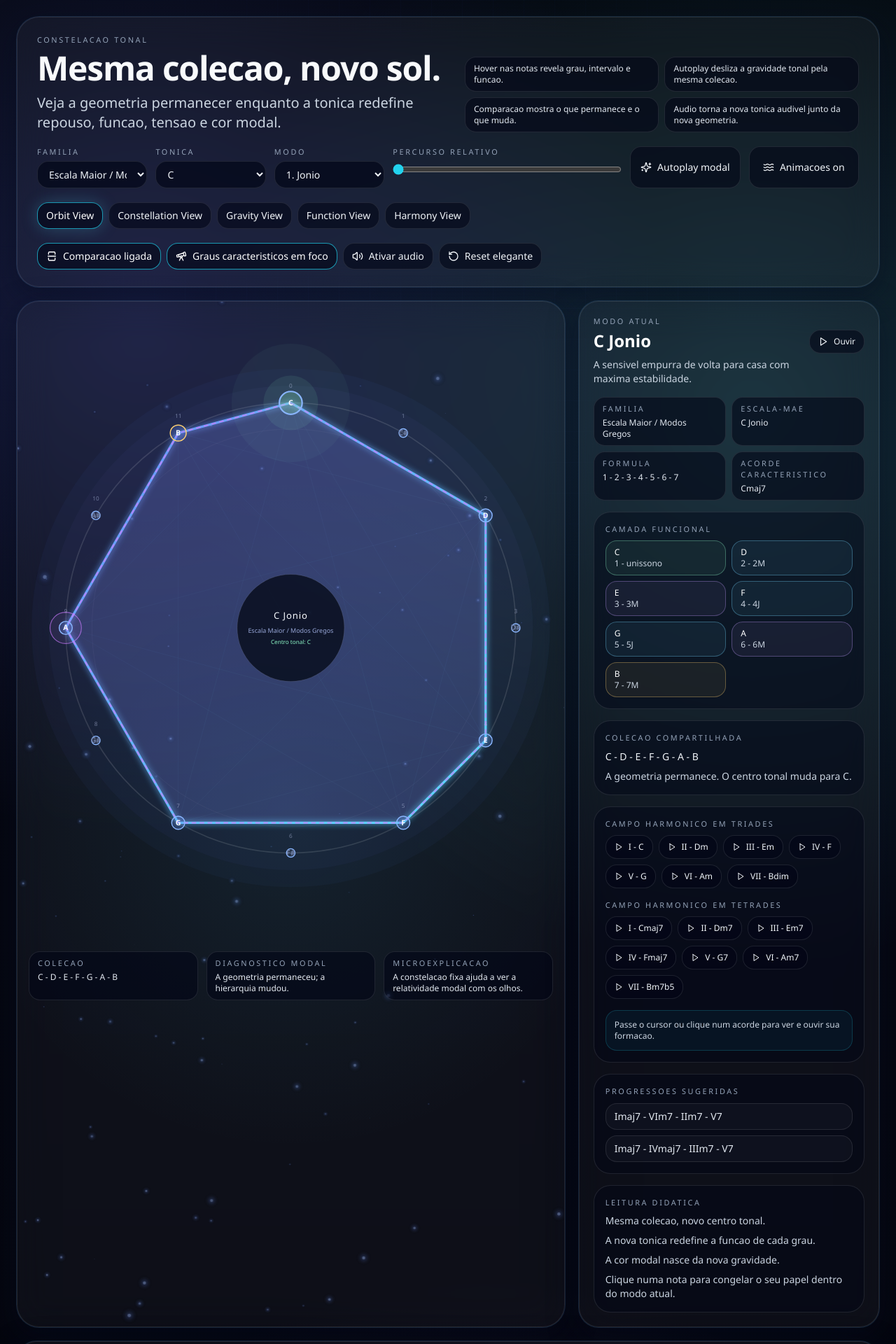
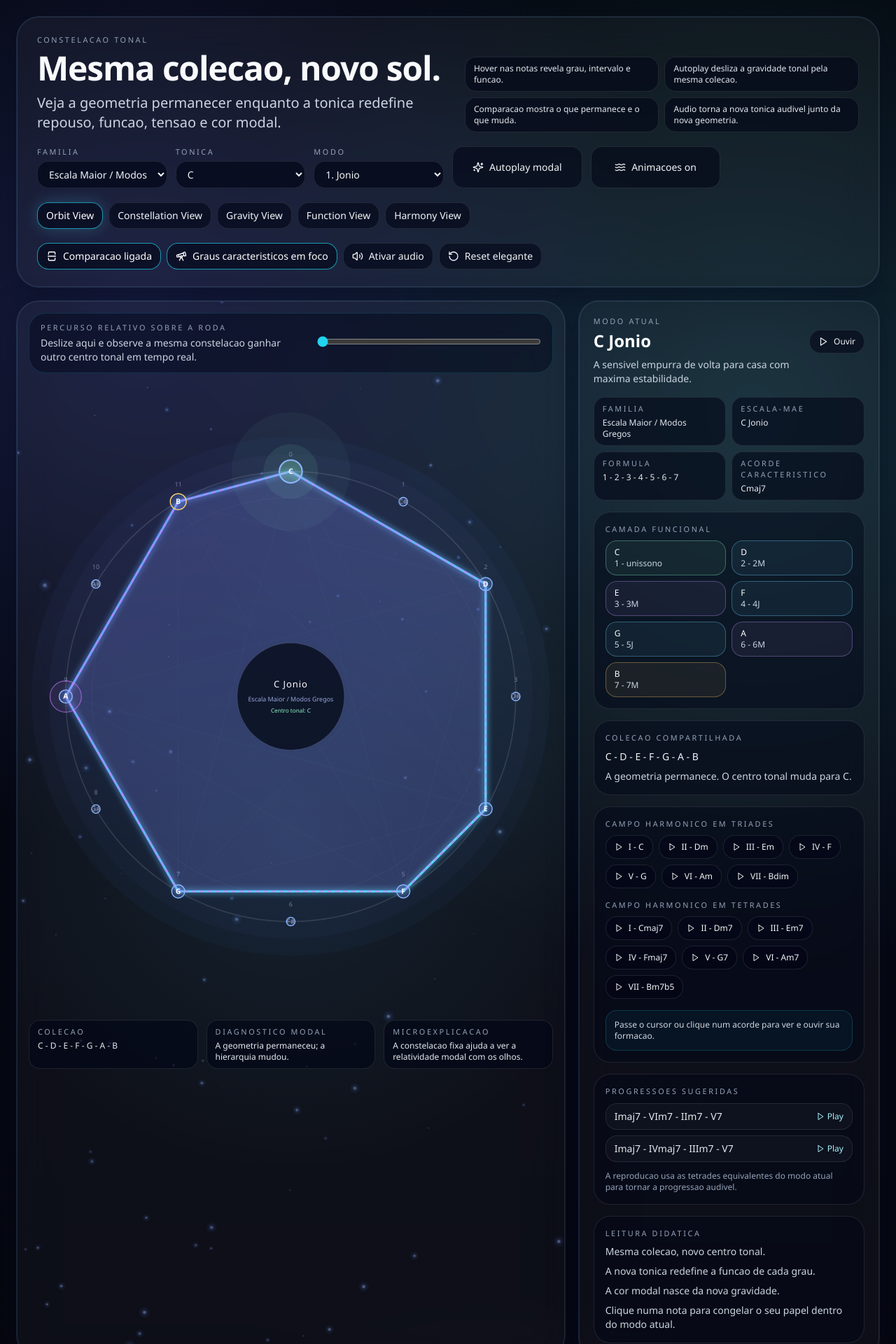
Before and after one commit to Maycon005/constelacao-tonal, a React (Vite) app: page / in a window 1280 px wide. Shown: the top 1920 px of the page at 70% size. Built offline with nearby package versions, Linux system fonts and the light colour scheme; the HTML template or start-up script is replaced by a standard one.

Commit message:
Corrige relativos e refina visual/audio

```diff
--- a/src/App.tsx
+++ b/src/App.tsx
@@ -5,8 +5,8 @@ import { InfoPanel } from "./components/InfoPanel";
 import { ModalVisualizer } from "./components/ModalVisualizer";
 import { RelativeLab } from "./components/RelativeLab";
 import { Tooltip } from "./components/Tooltip";
-import { playChord, playModeSweep, playNote } from "./lib/audio";
-import { buildModalContext, nextRelativeSelection, selectionFromRelativeIndex } from "./lib/music";
+import { playChord, playModeSweep, playNote, playProgression } from "./lib/audio";
+import { buildModalContext, nextRelativeSelection, progressionPlayback, selectionFromRelativeIndex } from "./lib/music";
 import type { HarmonicChord, SelectionState, TooltipState, ViewId } from "./types/music";
 
 const DEFAULT_SELECTION: SelectionState = {
@@ -99,6 +99,11 @@ function App() {
     await playChord(chord);
   };
 
+  const handlePlayProgression = async (progression: string) => {
+    setAudioEnabled(true);
+    await playProgression(progressionPlayback(context, progression));
+  };
+
   const handlePlayNote = async (note: string) => {
     setAudioEnabled(true);
     await playNote(note);
@@ -130,7 +135,6 @@ function App() {
             setAutoplay(false);
             setHighlightCharacteristic(true);
           }}
-          onRelativeModeSlide={(modeIndex) => applySelection(selectionFromRelativeIndex(selection, modeIndex))}
           audioEnabled={audioEnabled}
           onEnableAudio={enableAudio}
           onPlayMode={handlePlayMode}
@@ -145,9 +149,13 @@ function App() {
             animations={animations}
             highlightCharacteristic={highlightCharacteristic}
             pinnedNote={pinnedNote}
+            relativeIndex={selection.modeIndex}
             onPinNote={setPinnedNote}
             onTooltipChange={setTooltip}
             onPlayNote={handlePlayNote}
+            onRelativeIndexChange={(modeIndex) =>
+              applySelection(selectionFromRelativeIndex(selection, modeIndex))
+            }
           />
 
           <InfoPanel
@@ -157,6 +165,7 @@ function App() {
             onChordHover={setHoveredChord}
             onChordPlay={handlePlayChord}
             onModePlay={handlePlayMode}
+            onProgressionPlay={handlePlayProgression}
           />
         </div>
 
--- a/src/components/ControlBar.tsx
+++ b/src/components/ControlBar.tsx
@@ -16,7 +16,6 @@ interface ControlBarProps {
   highlightCharacteristic: boolean;
   onToggleCharacteristic: () => void;
   onReset: () => void;
-  onRelativeModeSlide: (modeIndex: number) => void;
   audioEnabled: boolean;
   onEnableAudio: () => void;
   onPlayMode: () => void;
@@ -36,7 +35,6 @@ export function ControlBar({
   highlightCharacteristic,
   onToggleCharacteristic,
   onReset,
-  onRelativeModeSlide,
   audioEnabled,
   onEnableAudio,
   onPlayMode
@@ -65,7 +63,7 @@ export function ControlBar({
           </div>
         </div>
 
-        <div className="grid gap-3 md:grid-cols-2 xl:grid-cols-7">
+        <div className="grid gap-3 md:grid-cols-2 xl:grid-cols-6">
           <label className="flex flex-col gap-1">
             <span className="panel-label">Familia</span>
             <select
@@ -117,19 +115,6 @@ export function ControlBar({
                 </option>
               ))}
             </select>
-          </label>
-
-          <label className="flex flex-col gap-2 xl:col-span-2">
-            <span className="panel-label">Percurso Relativo</span>
-            <input
-              className="accent-cyan-400"
-              type="range"
-              min={0}
-              max={6}
-              step={1}
-              value={selection.modeIndex}
-              onChange={(event) => onRelativeModeSlide(Number(event.target.value))}
-            />
           </label>
 
           <button className="soft-button flex items-center justify-center gap-2" onClick={onToggleAutoplay}>
--- a/src/components/InfoPanel.tsx
+++ b/src/components/InfoPanel.tsx
@@ -1,6 +1,6 @@
 import { motion } from "framer-motion";
 import { Play } from "lucide-react";
-import { functionColor } from "../lib/music";
+import { functionColor, progressionPlayback } from "../lib/music";
 import type { HarmonicChord, ModalContext } from "../types/music";
 
 interface InfoPanelProps {
@@ -10,6 +10,7 @@ interface InfoPanelProps {
   onChordHover: (chord: HarmonicChord | null) => void;
   onChordPlay: (chord: HarmonicChord) => void;
   onModePlay: () => void;
+  onProgressionPlay: (progression: string) => void;
 }
 
 export function InfoPanel({
@@ -18,9 +19,11 @@ export function InfoPanel({
   hoveredChord,
   onChordHover,
   onChordPlay,
-  onModePlay
+  onModePlay,
+  onProgressionPlay
 }: InfoPanelProps) {
   const pinnedDegree = pinnedNote ? context.degrees.find((degree) => degree.note === pinnedNote) : null;
+  const progressionPreview = hoveredChord ? null : progressionPlayback(context, context.progressions[0] ?? "");
 
   return (
     <aside className="glass-panel rounded-[28px] p-4 md:p-5">
@@ -150,11 +153,24 @@ export function InfoPanel({
           <div className="panel-label mb-2">Progressoes sugeridas</div>
           <div className="space-y-2 text-sm text-slate-200">
             {context.progressions.map((progression) => (
-              <div key={progression} className="rounded-2xl border border-white/10 bg-white/[0.03] px-3 py-2">
-                {progression}
-              </div>
+              <button
+                key={progression}
+                className="flex w-full items-center justify-between rounded-2xl border border-white/10 bg-white/[0.03] px-3 py-2 text-left transition hover:border-cyan-400/35 hover:bg-cyan-400/5"
+                onClick={() => onProgressionPlay(progression)}
+              >
+                <span>{progression}</span>
+                <span className="inline-flex items-center gap-1 text-xs text-cyan-200">
+                  <Play size={12} />
+                  Play
+                </span>
+              </button>
             ))}
           </div>
+          {progressionPreview ? (
+            <div className="mt-3 text-xs text-slate-400">
+              A reproducao usa as tetrades equivalentes do modo atual para tornar a progressao audivel.
+            </div>
+          ) : null}
         </section>
 
         <section className="rounded-[24px] border border-white/10 bg-slate-950/45 p-4">
--- a/src/components/ModalVisualizer.tsx
+++ b/src/components/ModalVisualizer.tsx
@@ -11,9 +11,11 @@ interface ModalVisualizerProps {
   animations: boolean;
   highlightCharacteristic: boolean;
   pinnedNote: string | null;
+  relativeIndex: number;
   onPinNote: (note: string | null) => void;
   onTooltipChange: (tooltip: TooltipState | null) => void;
   onPlayNote: (note: string) => void;
+  onRelativeIndexChange: (modeIndex: number) => void;
 }
 
 interface Position {
@@ -68,9 +70,11 @@ export function ModalVisualizer({
   animations,
   highlightCharacteristic,
   pinnedNote,
+  relativeIndex,
   onPinNote,
   onTooltipChange,
-  onPlayNote
+  onPlayNote,
+  onRelativeIndexChange
 }: ModalVisualizerProps) {
   const canvasRef = useRef<HTMLCanvasElement | null>(null);
   const outerPositions = positions();
@@ -173,8 +177,22 @@ export function ModalVisualizer({
 
     return (
       <>
+        <ellipse cx={tonicNode.x} cy={tonicNode.y} rx={260} ry={220} fill="rgba(122,247,207,0.035)" />
         <circle cx={tonicNode.x} cy={tonicNode.y} r={240} fill="rgba(122,247,207,0.05)" />
         <circle cx={tonicNode.x} cy={tonicNode.y} r={176} fill="rgba(122,247,207,0.07)" />
+        <circle cx={tonicNode.x} cy={tonicNode.y} r={116} fill="rgba(122,247,207,0.08)" />
+        <path
+          d={`M ${tonicNode.x - 220} ${tonicNode.y - 110} C ${tonicNode.x - 80} ${tonicNode.y - 210}, ${tonicNode.x + 60} ${tonicNode.y - 210}, ${tonicNode.x + 210} ${tonicNode.y - 90}`}
+          fill="none"
+          stroke="rgba(122,247,207,0.10)"
+          strokeWidth={1.4}
+        />
+        <path
+          d={`M ${tonicNode.x - 210} ${tonicNode.y + 90} C ${tonicNode.x - 30} ${tonicNode.y + 200}, ${tonicNode.x + 100} ${tonicNode.y + 190}, ${tonicNode.x + 220} ${tonicNode.y + 70}`}
+          fill="none"
+          stroke="rgba(122,247,207,0.08)"
+          strokeWidth={1.2}
+        />
         {context.collectionPcs
           .filter((pc) => pc !== context.tonicPc)
           .map((pc) => {
@@ -224,7 +242,7 @@ export function ModalVisualizer({
               <text x={point.x} y={point.y - 2} textAnchor="middle" fontSize={10} fill="#f8fbff">
                 {chord.numeral}
               </text>
-              <text x={point.x} y={point.y + 12} textAnchor="middle" fontSize={8} fill="#98a7d8">
+              <text x={point.x} y={point.y + 13} textAnchor="middle" fontSize={9} fill="#98a7d8">
                 {chord.root}
               </text>
             </g>
@@ -238,6 +256,28 @@ export function ModalVisualizer({
     <section className="glass-panel relative overflow-hidden rounded-[32px] p-4">
       <canvas ref={canvasRef} className="pointer-events-none absolute inset-0 h-full w-full opacity-85" />
       <div className="absolute inset-0 bg-[radial-gradient(circle_at_center,rgba(88,221,255,0.09),transparent_58%)]" />
+
+      <div className="relative z-10 mb-3 rounded-[24px] border border-cyan-400/15 bg-slate-950/45 px-4 py-3">
+        <div className="flex flex-col gap-3 lg:flex-row lg:items-center lg:justify-between">
+          <div>
+            <div className="panel-label mb-1">Percurso Relativo sobre a roda</div>
+            <div className="text-sm text-slate-300">
+              Deslize aqui e observe a mesma constelacao ganhar outro centro tonal em tempo real.
+            </div>
+          </div>
+          <div className="min-w-[320px] flex-1 lg:max-w-[520px]">
+            <input
+              className="w-full accent-cyan-400"
+              type="range"
+              min={0}
+              max={6}
+              step={1}
+              value={relativeIndex}
+              onChange={(event) => onRelativeIndexChange(Number(event.target.value))}
+            />
+          </div>
+        </div>
+      </div>
 
       <motion.svg
         viewBox={`40 40 920 920`}
@@ -361,7 +401,7 @@ export function ModalVisualizer({
                 x={position.x}
                 y={position.y + 4}
                 textAnchor="middle"
-                fontSize={13}
+                fontSize={view === "harmony" ? 15 : 13}
                 fontWeight={700}
                 fill={inCollection ? "#f8fbff" : "#7080a8"}
               >
@@ -377,7 +417,7 @@ export function ModalVisualizer({
             x={position.x}
             y={position.y - 26}
             textAnchor="middle"
-            fontSize={10}
+            fontSize={view === "harmony" ? 13 : 11}
             fill="rgba(176,188,221,0.56)"
           >
             {index}
--- a/src/components/RelativeLab.tsx
+++ b/src/components/RelativeLab.tsx
@@ -81,13 +81,16 @@ export function RelativeLab({
           <div className="rounded-[24px] border border-white/10 bg-slate-950/45 p-4">
             <div className="panel-label mb-1">Atalho didatico</div>
             <div className="text-sm text-slate-300">
-              Relativo de destaque nesta familia:{" "}
+              Par de destaque nesta colecao:{" "}
               <button
                 className="font-medium text-cyan-200 underline decoration-cyan-400/40 underline-offset-4"
                 onClick={() => onSelectionChange(relativeMinor)}
               >
                 {relativeMinor.tonic} {context.family.modes[relativeMinor.modeIndex].name}
               </button>
+            </div>
+            <div className="mt-2 text-xs text-slate-400">
+              Na familia maior, isso enfatiza a ponte Jonio/Eolio. Em outras familias, aponta para o eixo principal da colecao.
             </div>
           </div>
         </div>
--- a/src/lib/music.ts
+++ b/src/lib/music.ts
@@ -5,6 +5,7 @@ import type {
   FunctionKind,
   HarmonicChord,
   ModalContext,
+  ProgressionPlayback,
   SelectionState
 } from "../types/music";
 
@@ -229,9 +230,15 @@ export function collectionModeSelections(selection: SelectionState): SelectionSt
 }
 
 export function relativeMinorSelection(selection: SelectionState): SelectionState {
-  const family = FAMILIES[selection.family];
   const collection = collectionForSelection(selection).collectionNotes;
-  const targetModeIndex = family.id === "major" ? 5 : 0;
+  let targetModeIndex = 0;
+
+  if (selection.family === "major") {
+    if (selection.modeIndex === 0) targetModeIndex = 5;
+    else if (selection.modeIndex === 5) targetModeIndex = 0;
+    else targetModeIndex = 0;
+  }
+
   return {
     family: selection.family,
     tonic: collection[targetModeIndex],
@@ -242,3 +249,31 @@ export function relativeMinorSelection(selection: SelectionState): SelectionStat
 export function midiFromNote(note: string, octave = 4) {
   return 12 * (octave + 1) + noteToPc(note);
 }
+
+function romanIndex(token: string) {
+  const match = token.match(/(VII|VI|IV|V|III|II|I)/);
+  if (!match) return -1;
+  const table: Record<string, number> = {
+    I: 0,
+    II: 1,
+    III: 2,
+    IV: 3,
+    V: 4,
+    VI: 5,
+    VII: 6
+  };
+  return table[match[1]];
+}
+
+export function progressionPlayback(context: ModalContext, progression: string): ProgressionPlayback {
+  const tokens = progression.split(" - ").map((token) => token.trim());
+  const chords = tokens
+    .map((token) => romanIndex(token))
+    .filter((index) => index >= 0)
+    .map((index) => context.tetrads[index]);
+
+  return {
+    label: progression,
+    chords
+  };
+}
--- a/src/types/music.ts
+++ b/src/types/music.ts
@@ -71,6 +71,11 @@ export interface ModalContext {
   relativeMinor: string;
 }
 
+export interface ProgressionPlayback {
+  label: string;
+  chords: HarmonicChord[];
+}
+
 export interface SelectionState {
   family: FamilyId;
   tonic: string;
```
Also changed, not shown: src/components/ComparisonPanel.tsx (+3 -5 lines), src/lib/audio.ts (+45 -19 lines), 2 other files (tests, documents, lock files or other folders).
